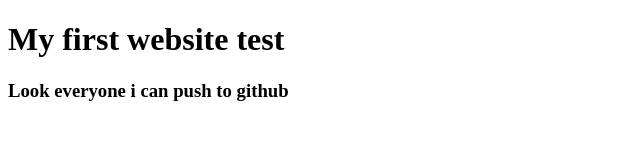
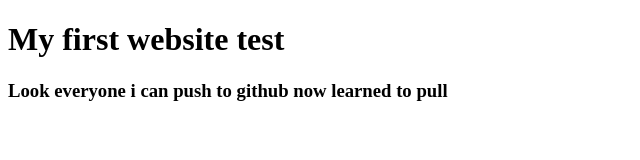
Before and after one commit to kayedRafi/my-first-website, a plain HTML site: page index.html in a window 1280 px wide. Shown: the whole page, without its empty margins (0-640 px from the left). Drawn offline with Linux system fonts and the light colour scheme.

Commit message:
Update index.html
learned to pull

```diff
--- a/index.html
+++ b/index.html
@@ -8,6 +8,6 @@
 </head>
 <body>
     <h1>My first website test</h1>
-    <h3>Look everyone i can push to github</h3>
+    <h3>Look everyone i can push to github now learned to pull </h3>
 </body>
 </html>
```
